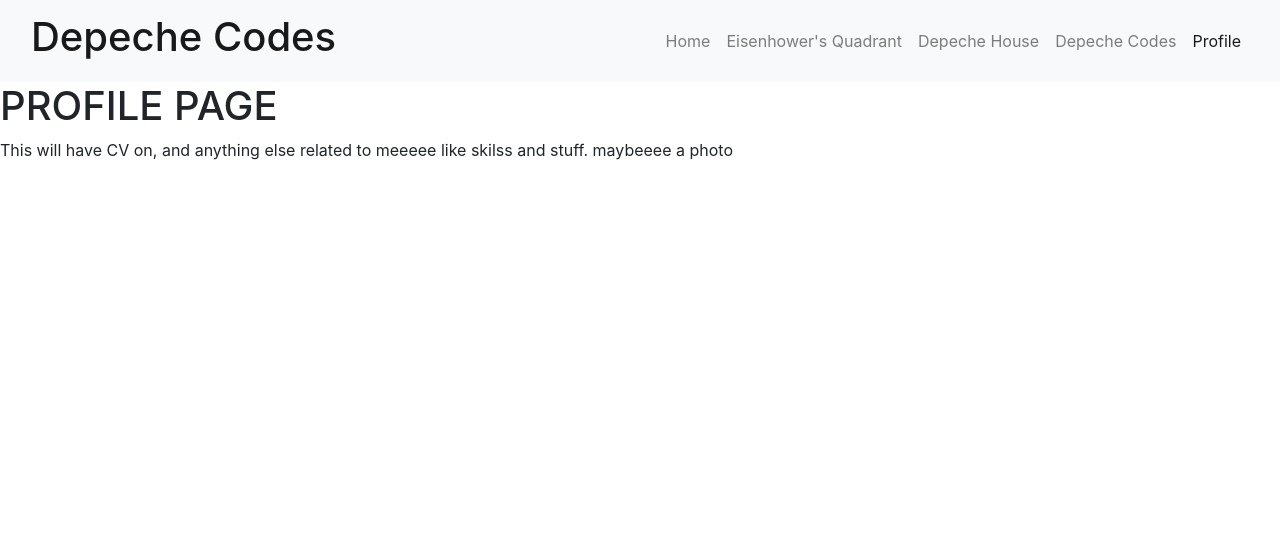
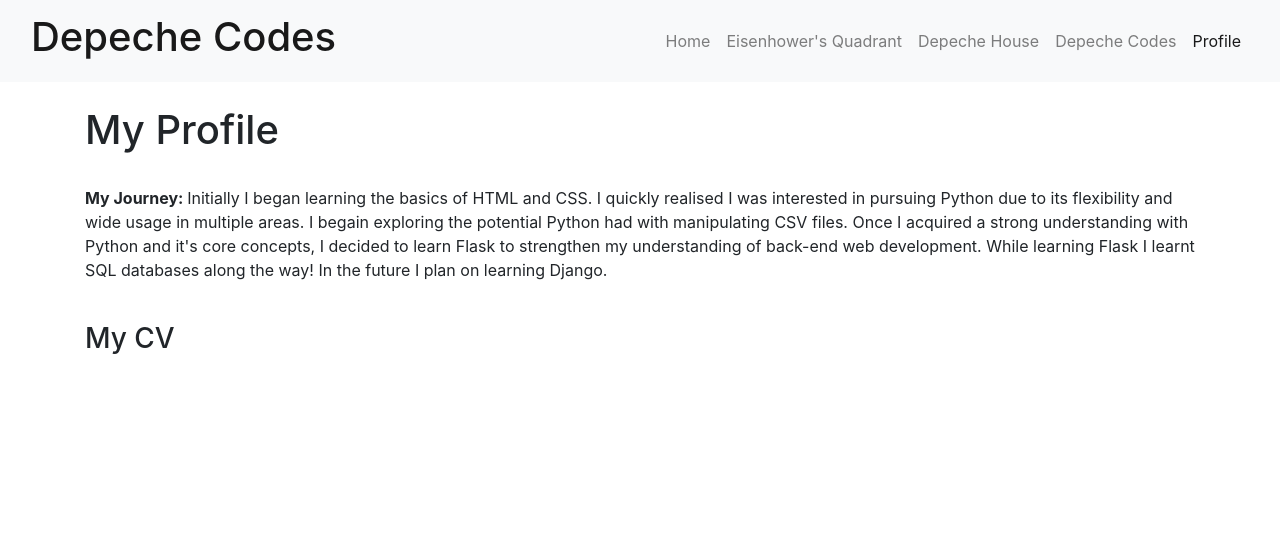
Before and after one commit to sthompson232/Depeche-Codes, a Flask app: page /profile in a window 1280 px wide. Shown: the top 553 px of the page. Run offline with Flask 2, Linux system fonts and the light colour scheme.

Commit message:
added CV and a profile page

```diff
--- a/helper.py
+++ b/helper.py
@@ -1,6 +1,6 @@
 names = {"eisenhowersquadrant": "Eisenhower's Quadrant", "depechehouse": "Depeche House", "depechecodes": "Depeche Codes"}
 
-descriptions = {"eisenhowersquadrant": "Using the Eisenhower's Quadrant concept, this project allows you to organise different tasks. You are able to add, delete, and complete tasks. You are also able to see information about different tasks, for instance when they were created and when they must be finished by.", "depechehouse": "A social app which allows users to create accounts using email, password and usernames. Users are able to post messages to a global feed which can be seen by all other users. Users can edit or delete their posts, change their profile picture, uesrname and password", "depechecodes": "This is my portfolio website, designed to feature all of my past projects. It has been designed to easily navigate through my projects with a filter function to search through projects via their related tags"}
+descriptions = {"eisenhowersquadrant": "Using the Eisenhower's Quadrant concept, this project allows you to organise different tasks. You are able to add, delete, and complete tasks. You are also able to see information about different tasks, for instance when they were created and when they must be finished by. This project showcases my Python coding skills in back-end web development.", "depechehouse": "A social app which allows users to create accounts using email, password and usernames. Users are able to post messages to a global feed which can be seen by all other users. Users can edit or delete their posts, change their profile picture, uesrname and password. This projects showcases advanced flask functions.", "depechecodes": "This is my portfolio website, designed to feature all of my past projects. It has been designed to easily navigate through my projects with a filter function to search through projects via their related tags. This project showcases my ability with front-end design, and my knowledge of HTML and CSS."}
 
 dates = {"eisenhowersquadrant": "17/11/2020", "depechehouse": "29/11/2020", "depechecodes": "29/11/2020"}
 
--- a/templates/profile.html
+++ b/templates/profile.html
@@ -1,6 +1,17 @@
 {% extends "base.html" %}
 
 {% block content %}
-<h1>PROFILE PAGE</h1>
-<p>This will have CV on, and anything else related to meeeee like skilss and stuff. maybeeee a photo</p>
+<br>
+<div class="container padding">
+<h1>My Profile</h1>
+<br>
+<p><b>My Journey: </b>Initially I began learning the basics of HTML and CSS. I quickly realised I was interested in pursuing Python due to its flexibility and wide usage in multiple areas. I begain exploring the potential Python had with manipulating CSV files. Once I acquired a strong understanding with Python and it's core concepts, I decided to learn Flask to strengthen my understanding of back-end web development. While learning Flask I learnt SQL databases along the way! In the future I plan on learning Django.</p>
+<br>
+<h3>My CV</h3>
+<br>
+</div>
+
+<div class="container-fluid">
+<embed src="../static/Sam CV.pdf" width="100%" height="800">
+</div>
 {% endblock %}
--- a/templates/projects.html
+++ b/templates/projects.html
@@ -3,6 +3,7 @@
 {% block content %}
 
 <!-- PROJECT TITLE -->
+<br>
 <div class="container padding">
     <div class="row">
         <div class="col-9">
```
Also changed, not shown: 1 other file.
